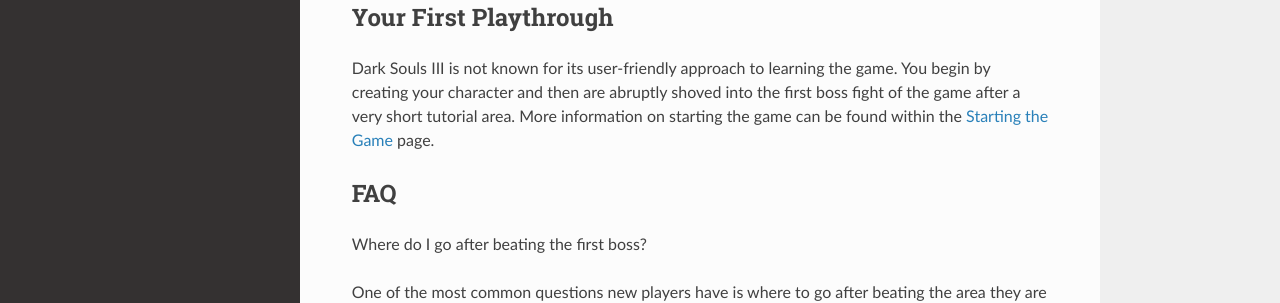
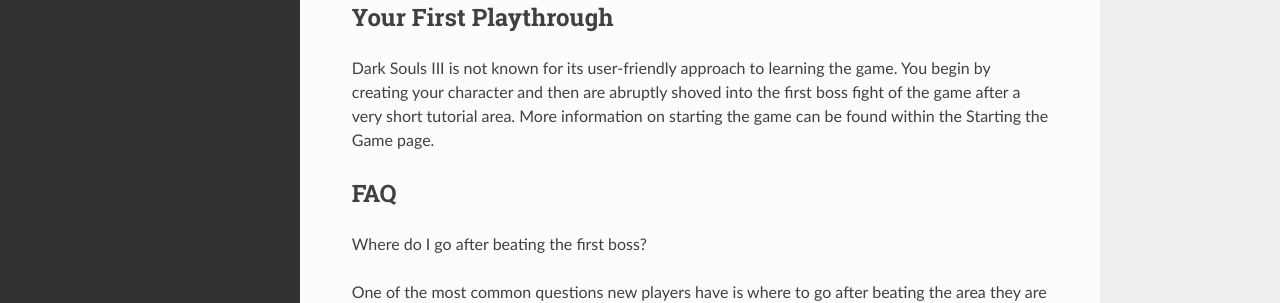
Before and after one commit to pulsfortjf/Dark-Souls-III-Docs, a Sphinx documentation site: the page built from docs/source/index.rst, in a window 1280 px wide and 900 px high, scrolled down 384 px. Shown: the part 199-502 px from the top of the window. Built offline with Sphinx 7.4.7 and the Read the Docs theme 2.0.0, drawn with Linux system fonts in a browser that asks for light colours; part of the change alters nothing that is shown.

```diff
--- a/docs/source/index.rst
+++ b/docs/source/index.rst
@@ -1,6 +1,4 @@
 **Dark Souls III**
-
-.. _index:
 
 Main
 ===================
@@ -26,7 +24,7 @@ For instructions on how to download Dark Souls III, see the Installation page.
 Your First Playthrough
 ***********************
 
-Dark Souls III is not known for its user-friendly approach to learning the game. You begin by creating your character and then are abruptly shoved into the first boss fight of the game after a very short tutorial area. More information on starting the game can be found within the :ref:`start` page.
+Dark Souls III is not known for its user-friendly approach to learning the game. You begin by creating your character and then are abruptly shoved into the first boss fight of the game after a very short tutorial area. More information on starting the game can be found within the Starting the Game page.
 
 FAQ
 ***********************
```
